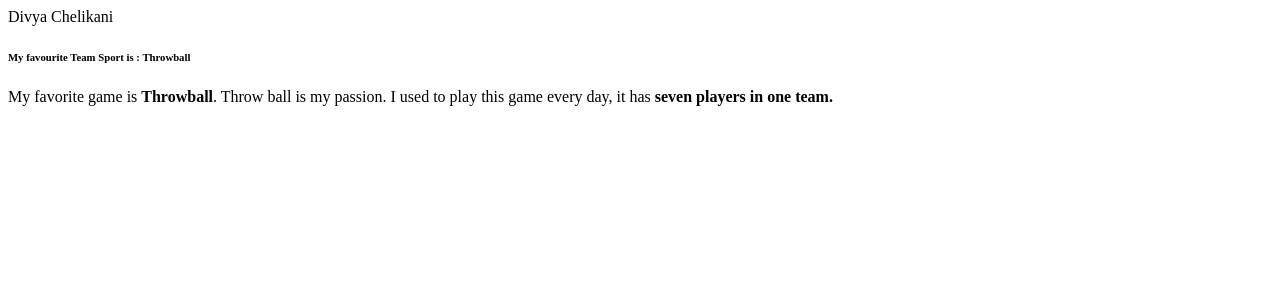
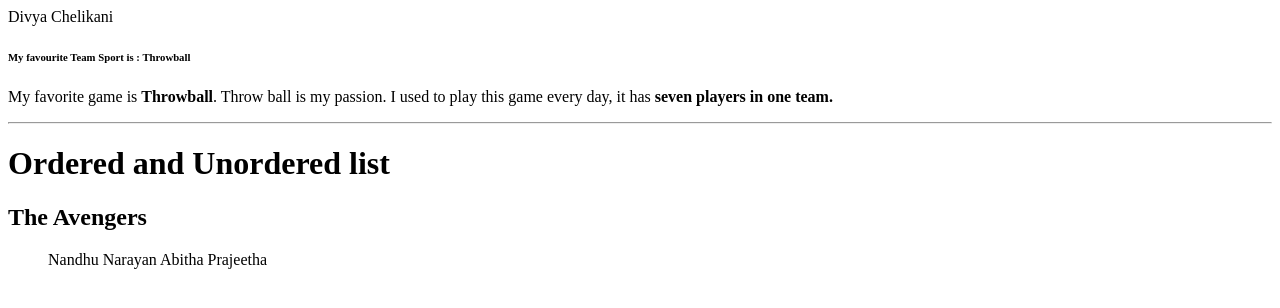
Before and after one commit to 44-563-Web-Apps-S23/44563-webapps-assignment-3-Divyachelikani, a plain HTML site: page index.html in a window 1280 px wide. Drawn offline with Linux system fonts and the light colour scheme.

Commit message:
added ordered list

```diff
--- a/index.html
+++ b/index.html
@@ -12,5 +12,14 @@
 <p>My favorite game is <b>Throwball</b>. Throw ball is my passion. I used to play this game every day, it has <b>seven players in one team.</b>
 
 </p>
+
+<hr>
+
+<h1>Ordered and Unordered list</h1>
+<h2> The Avengers</h2>
+<ol> Nandhu Narayan
+    Abitha
+    Prajeetha
+    </ol>
 </body>
 </html>
```
